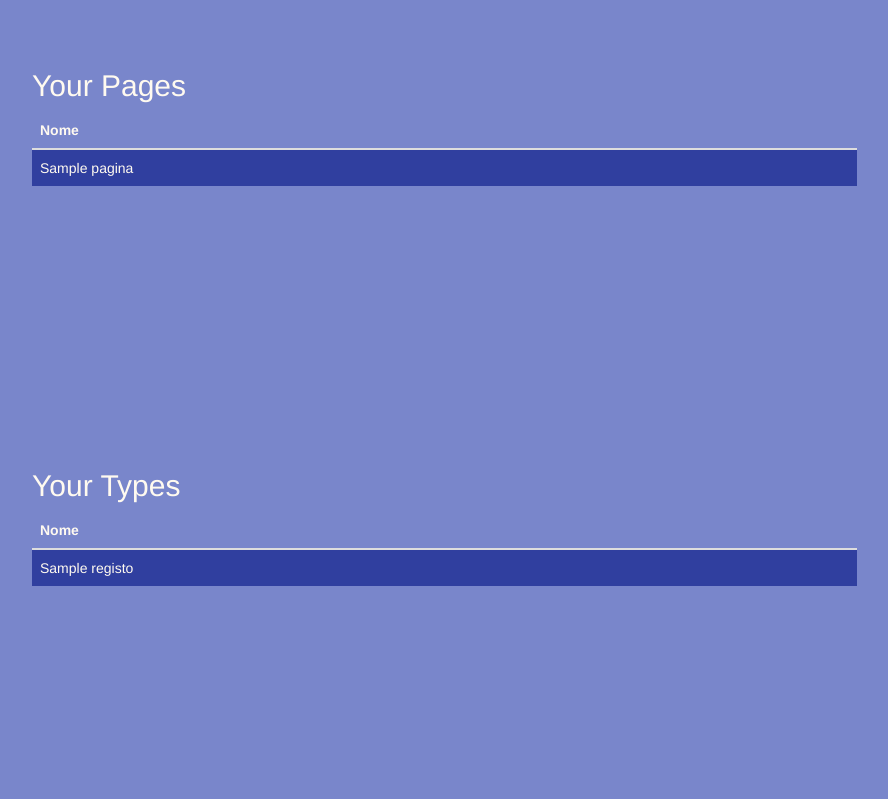
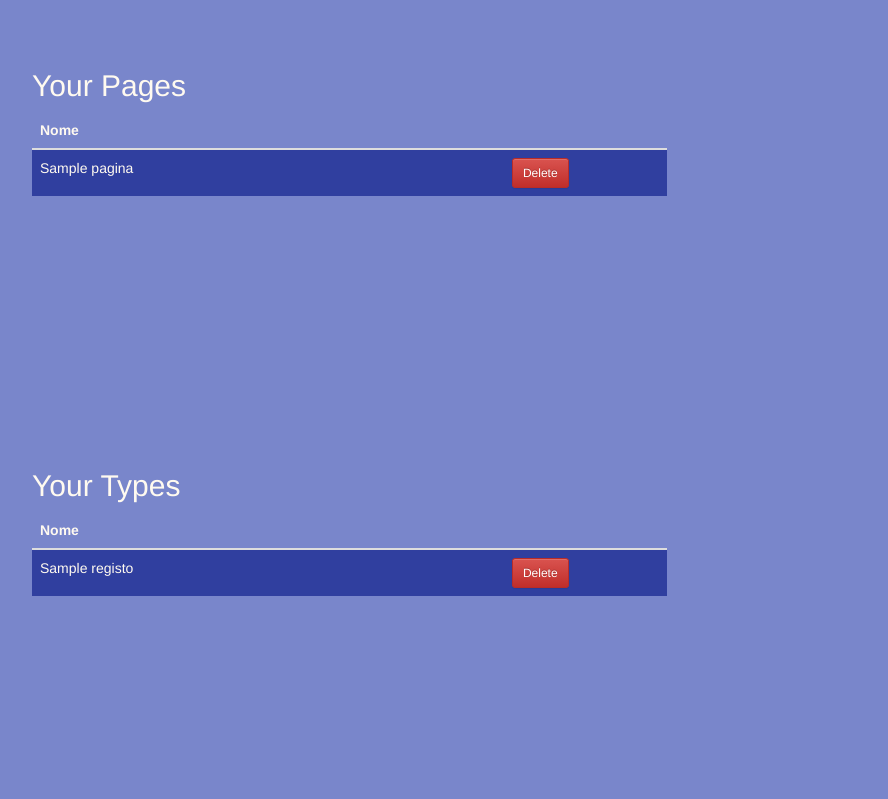
Before and after one commit to DiMesq/BD-PROJETO, a PHP site: page / in a window 1280 px wide. Shown: the part 51-850 px from the top of the page, without its empty margins (53-941 px from the left). Run offline with PHP 8.4, Linux system fonts and the light colour scheme; the visitor is signed in with stand-in values (Sample User, id 1); tables that the repository leaves empty hold one stand-in row (values such as "Sample post"); some libraries are stand-ins or nearby versions.

Commit message:
Its now possible for the user to delete its pages or types.

```diff
--- a/notes_app/public/index.php
+++ b/notes_app/public/index.php
@@ -1,7 +1,8 @@
 <?php
 
-	require_once("../utils/config.php");
+require_once("../utils/config.php");
 
+if ($_SERVER["REQUEST_METHOD"] == "GET"){
 	// get the user pages
 	$pages = query("SELECT pagecounter, nome
 					FROM pagina
@@ -15,4 +16,19 @@
 					$_SESSION["id"]);
 
 	render("user.php", ["title" => "Home", "pages" => $pages, "types" => $types]);
+
+} else if ($_SERVER["REQUEST_METHOD"] == "POST"){
+
+	// delete page
+	if (!empty($_POST["pageIdDelete"])){
+		query("UPDATE pagina SET ativa = false WHERE pagecounter = ?", $_POST["pageIdDelete"]);
+
+	} else if (!empty($_POST["typeIdDelete"])){
+		query("UPDATE tipo_registo SET ativo = false WHERE typecnt = ?", $_POST["typeIdDelete"]);
+	}
+
+
+	header("Location: index.php");
+	die();
+}
 ?>
--- /dev/null
+++ b/notes_app/public/js/user.js
@@ -0,0 +1,21 @@
+$(function() {
+	var triggerId;
+	// get the button that triggered the modal
+	$('.modal').on('show.bs.modal', function (e) {
+    	triggerId = $(e.relatedTarget).attr('id');
+	});
+
+	$("#deletePage").on("submit", function(e) {
+		var input = $("<input>")
+               		   .attr("type", "hidden")
+               		   .attr("name", "pageIdDelete").val(triggerId)
+					   .appendTo("#deletePage");
+	});
+
+	$("#deleteType").on("submit", function(e) {
+		var input = $("<input>")
+               		   .attr("type", "hidden")
+               		   .attr("name", "typeIdDelete").val(triggerId)
+					   .appendTo("#deleteType");
+	});
+});
--- a/notes_app/template/user.php
+++ b/notes_app/template/user.php
@@ -1,52 +1,97 @@
+<div id="deletePageModal" class="modal fade" role="dialog">
+    <div class="modal-dialog">
+    <!-- Modal content-->
+    <div class="modal-content">
+        <div class="modal-header font-black">
+            <button type="button" class="close" data-dismiss="modal">&times;</button>
+            <h4 class="modal-title">Are you sure?</h4>
+        </div>
+        <div class="modal-body">
+        	<form class="form-inline" id="deletePage" action="index.php" method="POST">
+		        <div class="form-group">
+		          	<div class="col-sm-5 col-sm-offset-2">
+		            	<button type="submit" class="btn btn-danger">YES</button>
+		          	</div>
+		        </div>
+		    </form>
+        </div>
+    </div>
+    </div>
+</div>
+<div id="deleteTypeModal" class="modal fade" role="dialog">
+    <div class="modal-dialog">
+    <!-- Modal content-->
+    <div class="modal-content">
+        <div class="modal-header font-black">
+            <button type="button" class="close" data-dismiss="modal">&times;</button>
+            <h4 class="modal-title">Are you sure?</h4>
+        </div>
+        <div class="modal-body">
+        	<form class="form-inline" id="deleteType" action="index.php" method="POST">
+		        <div class="form-group">
+		          	<div class="col-sm-5 col-sm-offset-2">
+		            	<button type="submit" class="btn btn-danger">YES</button>
+		          	</div>
+		        </div>
+		    </form>
+        </div>
+    </div>
+    </div>
+</div>
 <div class="container">
 	<div class="row row-content" id="pages">
-        <div class="col-xs-12 col-sm-9">
+        <div class="col-xs-10 col-sm-7">
             <h2>Your Pages</h2>
             <div class="table-responsive">
 		        <table class="table table-striped">
 		        	<thead>
 		            <tr>
 		                <th>Nome</th>
+		                <th>&nbsp;</th>
 		            </tr>
 		            </thead>
 		            <tbody>
 		            <?php foreach ($pages as $page): ?>
 			            <tr>
-			                <td><?=$page['nome']?></td>
+			                <td><?=htmlentities($page['nome'], ENT_QUOTES, 'ISO-8859-1')?></td>
+			                <td><button data-toggle="modal" data-target="#deletePageModal" class="btn btn-danger btn-sm center-block" id=<?=$page['pagecounter']?>>Delete</button></td>
 			            </tr>
 			        <?php endforeach; ?>
 		            </tbody>
 		        </table>
 		    </div>
         </div>
-         <div class="col-xs-12 col-sm-3">
+         <div class="col-xs-2 col-sm-5">
             <p style="padding:20px;"></p>
         </div>
     </div>
 </div>
 <div class="container">
 	<div class="row row-content" id="types">
-        <div class="col-xs-12 col-sm-9">
+        <div class="col-xs-10 col-sm-7">
             <h2>Your Types</h2>
             <div class="table-responsive">
 		        <table class="table table-striped">
 		        	<thead>
 		            <tr>
 		                <th>Nome</th>
+		                <th>&nbsp;</th>
 		            </tr>
 		            </thead>
 		            <tbody>
 		            <?php foreach ($types as $type): ?>
 			            <tr>
-			                <td><?=$type['nome']?></td>
+			                <td><?=htmlentities($type['nome'], ENT_QUOTES, 'ISO-8859-1')?></td>
+			                <td><button data-toggle="modal" data-target="#deleteTypeModal" class="btn btn-danger btn-sm center-block" id=<?=$type['typecnt']?>>Delete</button></td>
 			            </tr>
 			        <?php endforeach; ?>
 		            </tbody>
 		        </table>
 		    </div>
         </div>
-         <div class="col-xs-12 col-sm-3">
+         <div class="col-xs-2 col-sm-5">
             <p style="padding:20px;"></p>
         </div>
     </div>
 </div>
+<script type="text/javascript" src="js/user.js"></script>
```
